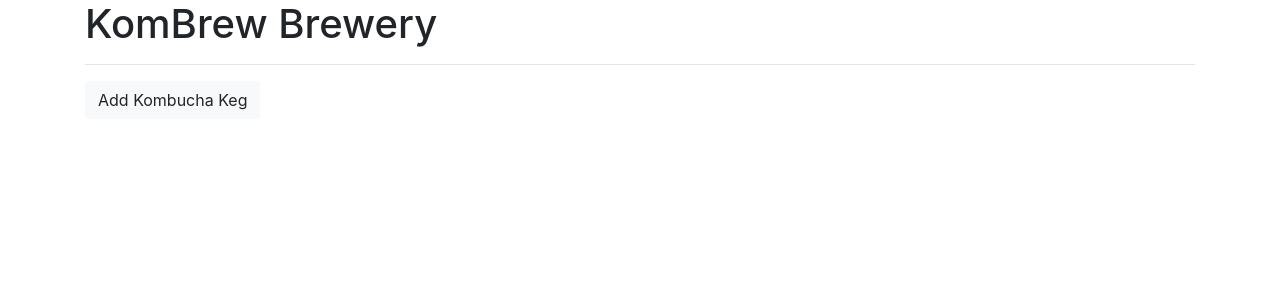
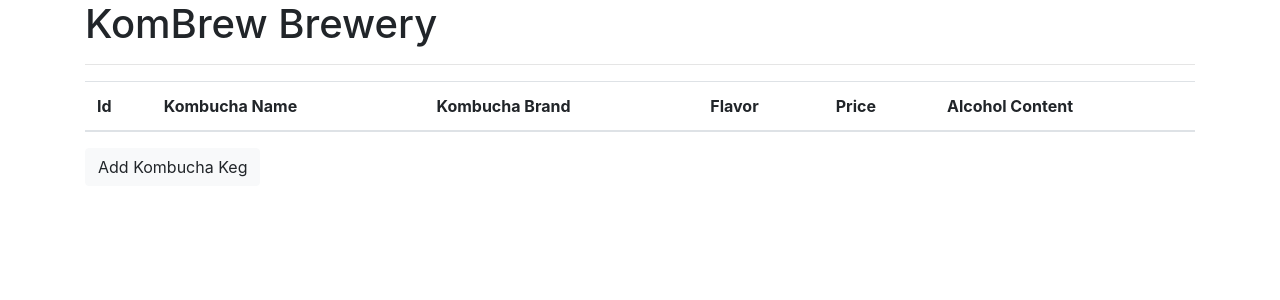
Before and after one commit to TeresaRosinski/KombrewWithRedux, a React (Create React App) app: page / in a window 1280 px wide. Shown: the top 300 px of the page. Built offline with nearby package versions, Linux system fonts and the light colour scheme.

Commit message:
fixing design errors and organization flaws

```diff
--- a/src/components/Kombucha.jsx
+++ b/src/components/Kombucha.jsx
@@ -1,13 +1,13 @@
 import React from "react";
 import PropTypes from "prop-types";
-
+import { v4 } from "uuid";
 function Kombucha(props) {
   return (
     <React.Fragment>
-      <div onClick={() => props.whenKombuchaClicked(props.id)}>
       <table className="table">
         <thead>
           <tr>
+            <th scope="col">Id</th>
             <th scope="col">Kombucha Name</th>
             <th scope="col">Kombucha Brand</th>
             <th scope="col">Flavor</th>
@@ -15,7 +15,8 @@ function Kombucha(props) {
             <th scope="col">Alcohol Content</th>
           </tr>
         </thead>
-          <tbody>
+        <tbody onClick={() => props.whenKombuchaClicked(props.id)}>
+          <td>{props.id}</td>
           <td>{props.name}</td>
           <td>{props.flavor}</td>
           <td>{props.brand}</td>
@@ -23,7 +24,6 @@ function Kombucha(props) {
           <td>{props.price}</td>
         </tbody>
       </table>
-      </div>
     </React.Fragment>
   );
 }
@@ -33,7 +33,7 @@ Kombucha.propTypes = {
   brand: PropTypes.string,
   alcoholContent: PropTypes.number,
   price: PropTypes.number,
-  id: PropTypes.string,
+  id: PropTypes.number,
   whenKombuchaClicked: PropTypes.func,
 };
 export default Kombucha;
--- a/src/components/KombuchaDetail.jsx
+++ b/src/components/KombuchaDetail.jsx
@@ -1,5 +1,6 @@
 import React from "react";
 import PropTypes from "prop-types";
+import { v4 } from "uuid";
 
 function KombuchaDetail(props) {
   const { kombucha } = props;
--- a/src/components/KombuchaList.jsx
+++ b/src/components/KombuchaList.jsx
@@ -6,18 +6,29 @@ function KombuchaList(props) {
   return (
     <React.Fragment>
       <hr />
-      {props.kombuchaList.map((kombucha) => (
-        <Kombucha
-          whenKombuchaClicked={props.onKombuchaSelection}
-          name={kombucha.name}
-          brand={kombucha.brand}
-          price={kombucha.price}
-          alcoholContent={kombucha.alcoholContent}
-          flavor={kombucha.flavor}
-          id={kombucha.id}
-          key={kombucha.key}
-        />
-      ))}
+
+      <table className="table">
+        <thead>
+          <tr>
+            <th scope="col">Id</th>
+            <th scope="col">Kombucha Name</th>
+            <th scope="col">Kombucha Brand</th>
+            <th scope="col">Flavor</th>
+            <th scope="col">Price</th>
+            <th scope="col">Alcohol Content</th>
+          </tr>
+        </thead>
+        {props.kombuchaList.map((kombucha) => (
+          <tbody>
+            <td>{kombucha.id}</td>
+            <td>{kombucha.name}</td>
+            <td>{kombucha.flavor}</td>
+            <td>{kombucha.brand}</td>
+            <td>{kombucha.alcoholContent}</td>
+            <td>{kombucha.price}</td>
+          </tbody>
+        ))}
+      </table>
     </React.Fragment>
   );
 }
```
Lines whose indentation alone changed are shown as unchanged.
